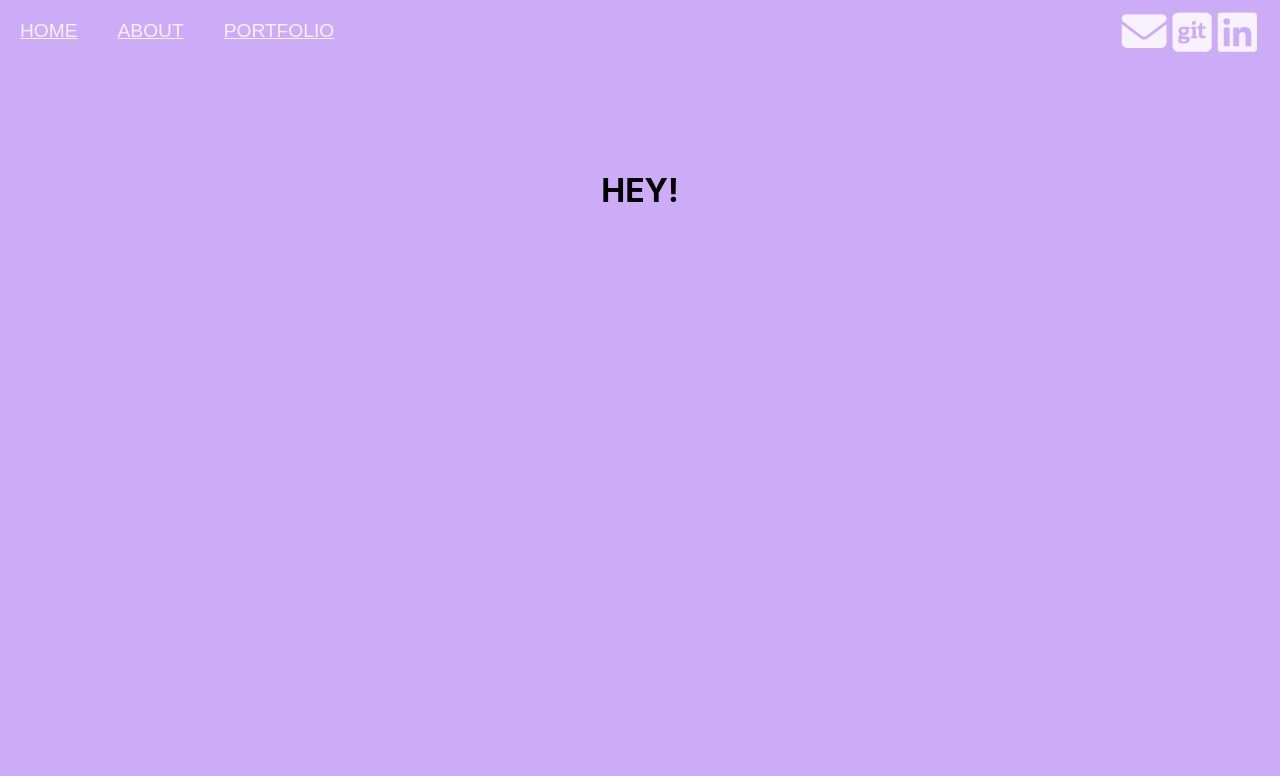
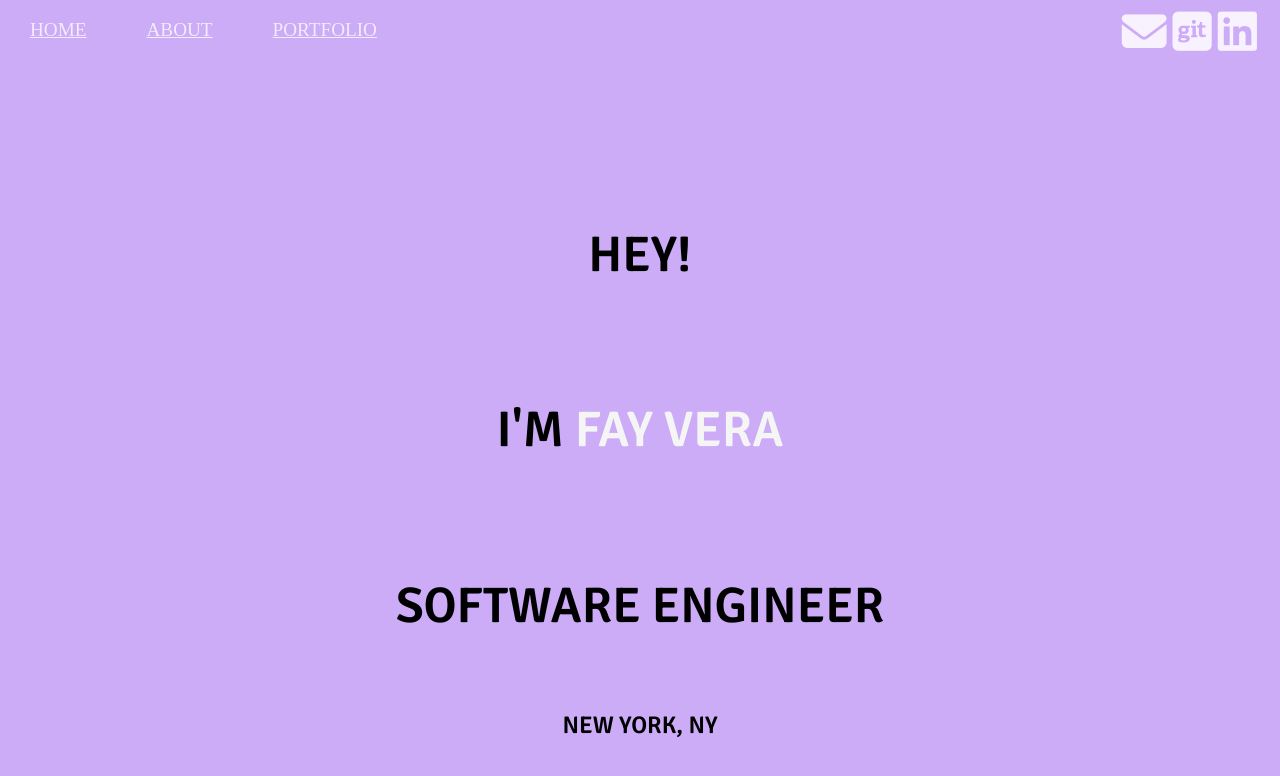
Before and after one commit to fayvera/Mock-website, a React (Create React App) app: page / in a window 1280 px wide. Shown: the top 776 px of the page. Built offline with nearby package versions, Linux system fonts and the light colour scheme.

Commit message:
adds intro

```diff
--- a/public/index.html
+++ b/public/index.html
@@ -9,11 +9,13 @@
       name="description"
       content="Web site created using create-react-app"
     />
+
+    <link rel="preconnect" href="https://fonts.googleapis.com">
+    <link rel="preconnect" href="https://fonts.gstatic.com" crossorigin>
+    <link href="https://fonts.googleapis.com/css2?family=Signika:wght@600&display=swap" rel="stylesheet">
+
     <script src="https://kit.fontawesome.com/622c0a6667.js" crossorigin="anonymous"></script>
     <link rel="apple-touch-icon" href="%PUBLIC_URL%/logo192.png" />
-    <link rel="preconnect" href="https://fonts.googleapis.com">
-    <link rel="preconnect" href="https://fonts.gstatic.com" crossorigin>
-    <link href="https://fonts.googleapis.com/css2?family=Comfortaa&display=swap" rel="stylesheet">
         <!--
       manifest.json provides metadata used when your web app is installed on a
       user's mobile device or desktop. See https://developers.google.com/web/fundamentals/web-app-manifest/
--- a/src/App.css
+++ b/src/App.css
@@ -1,6 +1,7 @@
 .App {
   text-align: center;
   /* margin: 20px; */
+  font-family: 'Signika', sans-serif;
 }
 .body {
   margin: 20px;
@@ -46,4 +47,16 @@
   padding: 40px;
   margin: 50px;
   justify-content: flex-start;
+
 }
+.main-home-div h1{
+  justify-content: flex-start;
+  padding: 40px;
+  font-size: 50px;
+
+}
+
+#intro{
+  color:whitesmoke;
+  outline: black;
+}
--- a/src/Home.js
+++ b/src/Home.js
@@ -15,6 +15,10 @@ class Home extends Component{
             <div class='main-home-div'>
                 <h1>HEY!</h1>
 
+                <h1>I'M <span id="intro"> FAY VERA</span></h1>
+
+                <h1>SOFTWARE ENGINEER</h1>
+                <h2>NEW YORK, NY</h2>
             </div>
         )
     }
--- a/src/Navbar/navbar.css
+++ b/src/Navbar/navbar.css
@@ -12,13 +12,14 @@
     display:inline;
     justify-content: flex-start;
     align-items: center;
+    font-family: 'Balsamiq Sans';
 }
 .navbar-main a{
-    font-family: 'Comfortaa', cursive;
+    font-family: 'Comfortaa';
     align-items: center;
-    margin: 20px;
-    color: #f8f2ff;
-    font-family: Arial, Helvetica, sans-serif;
+    margin: 30px;
+    color: #f8f2ffe3;
+    font-family: 'Balsamiq Sans';
 }
 .svg-links {
     display: inline;
```
